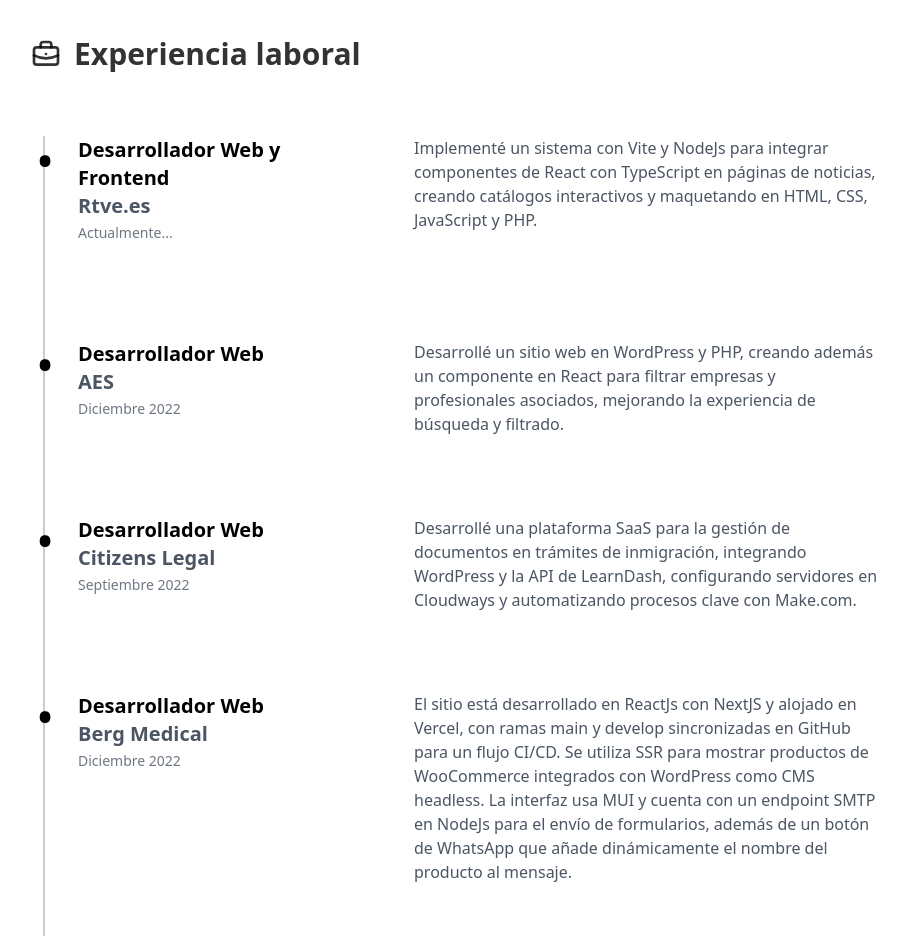
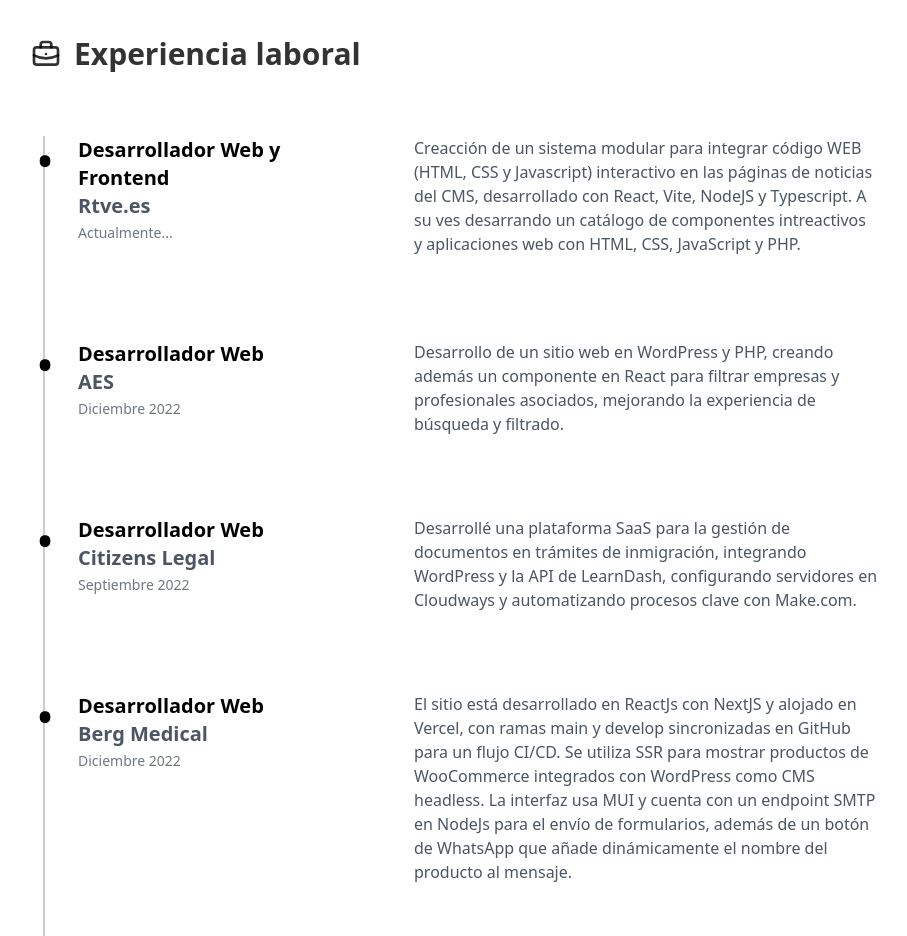
Before and after one commit to sonidiaz/porfolio-astro, an Astro site: page / in a window 1280 px wide. Shown: the part 3200-4136 px from the top of the page, without its empty margins (162-1069 px from the left). Built offline with nearby package versions, Linux system fonts and the light colour scheme; Astro itself is replaced by a stand-in of ours.

Commit message:
update text content experiencia

```diff
--- a/src/components/Experience.astro
+++ b/src/components/Experience.astro
@@ -6,7 +6,7 @@
     title: "Desarrollador Web y Frontend",
     company: "Rtve.es",
     description:
-      "Implementé un sistema con Vite y NodeJs para integrar componentes de React con TypeScript en páginas de noticias, creando catálogos interactivos y maquetando en HTML, CSS, JavaScript y PHP.",
+      "Creacción de un sistema modular para integrar código WEB (HTML, CSS y Javascript) interactivo en las páginas de noticias del CMS, desarrollado con React, Vite, NodeJS y Typescript. A su ves desarrando un catálogo de componentes intreactivos y aplicaciones web con HTML, CSS, JavaScript y PHP.",
     link: "https://www.linkedin.com/in/sonidiaz/",
   },
   {
@@ -14,7 +14,7 @@
     title: "Desarrollador Web",
     company: "AES",
     description:
-    "Desarrollé un sitio web en WordPress y PHP, creando además un componente en React para filtrar empresas y profesionales asociados, mejorando la experiencia de búsqueda y filtrado.",
+    "Desarrollo de un sitio web en WordPress y PHP, creando además un componente en React para filtrar empresas y profesionales asociados, mejorando la experiencia de búsqueda y filtrado.",
     link: "https://www.linkedin.com/in/sonidiaz/",
   },
   {
```
